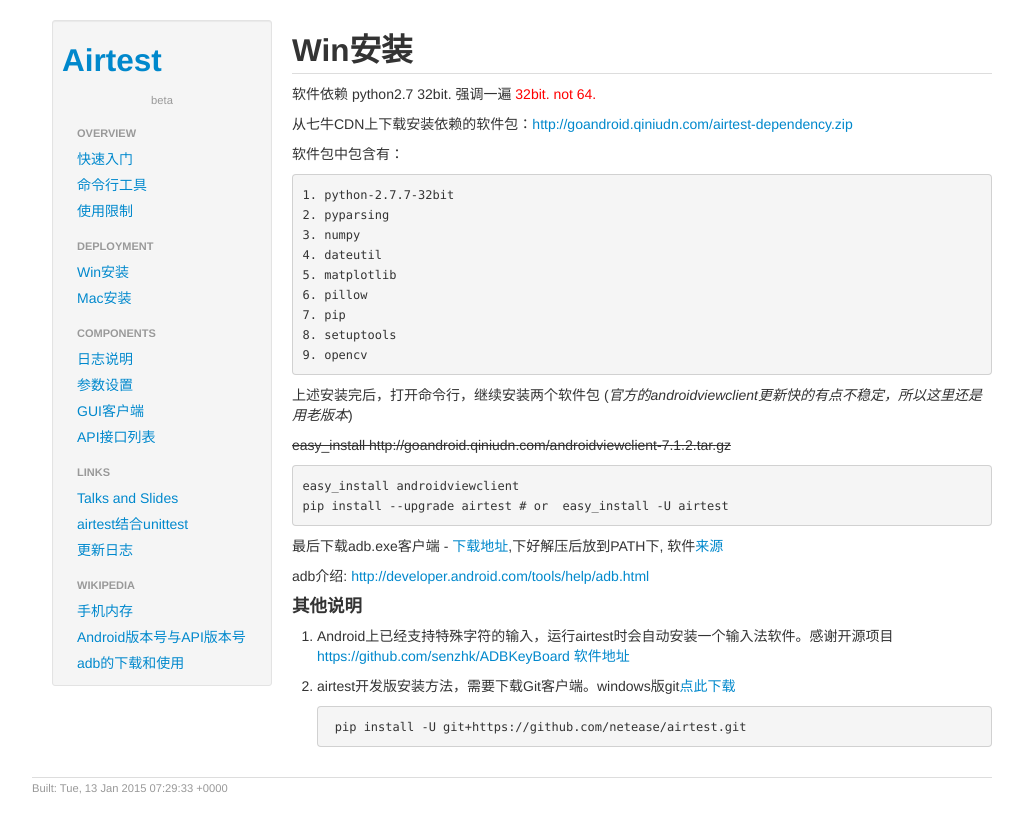
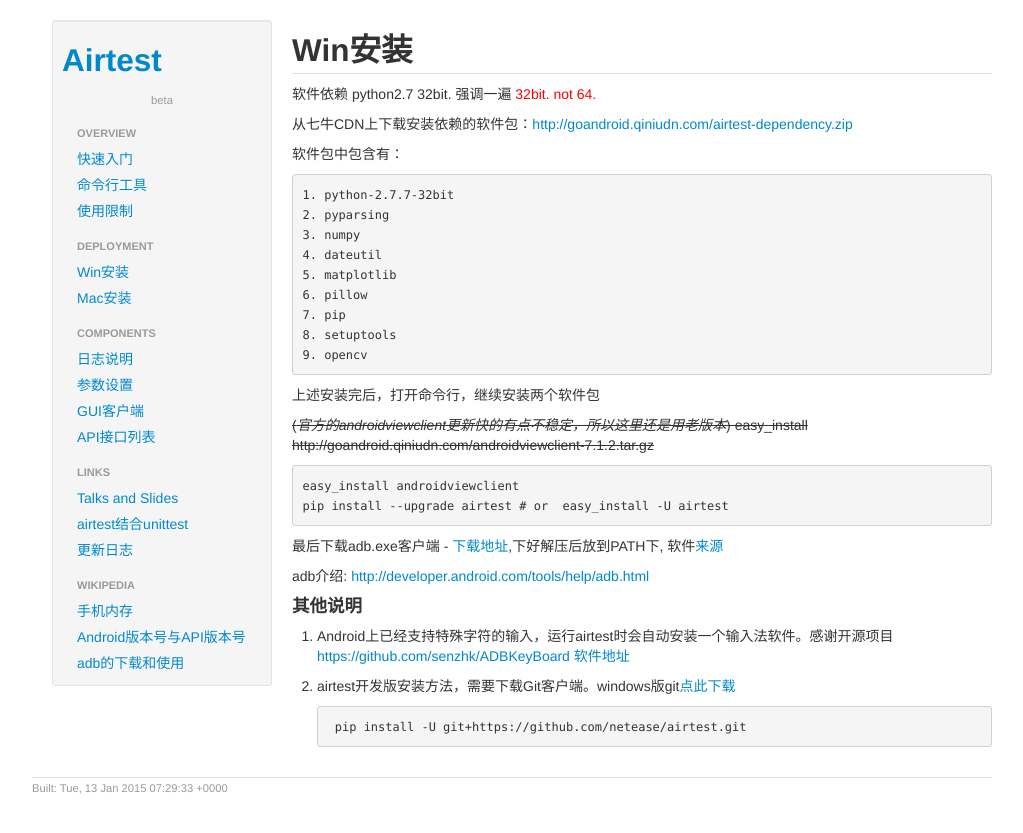
Before and after one commit to NetEase/airtest, a Jekyll site: the page built from _posts/2014-10-10-deployment-win.md, in a window 1280 px wide. Shown: the top 833 px of the page, without its empty margins (118-1141 px from the left). Built offline with Jekyll 4.4.1, drawn with Linux system fonts in a browser that asks for light colours; comment, search, counter and statistics services are not loaded.

Commit message:
little fi

```diff
--- a/_posts/2014-10-10-deployment-win.md
+++ b/_posts/2014-10-10-deployment-win.md
@@ -22,9 +22,9 @@
     9. opencv
 
 上述安装完后，打开命令行，继续安装两个软件包
-(*官方的androidviewclient更新快的有点不稳定，所以这里还是用老版本*)
 
-<del>easy_install http://goandroid.qiniudn.com/androidviewclient-7.1.2.tar.gz</del>
+<del>(*官方的androidviewclient更新快的有点不稳定，所以这里还是用老版本*)
+easy_install http://goandroid.qiniudn.com/androidviewclient-7.1.2.tar.gz</del>
 
     easy_install androidviewclient
     pip install --upgrade airtest # or  easy_install -U airtest
```
